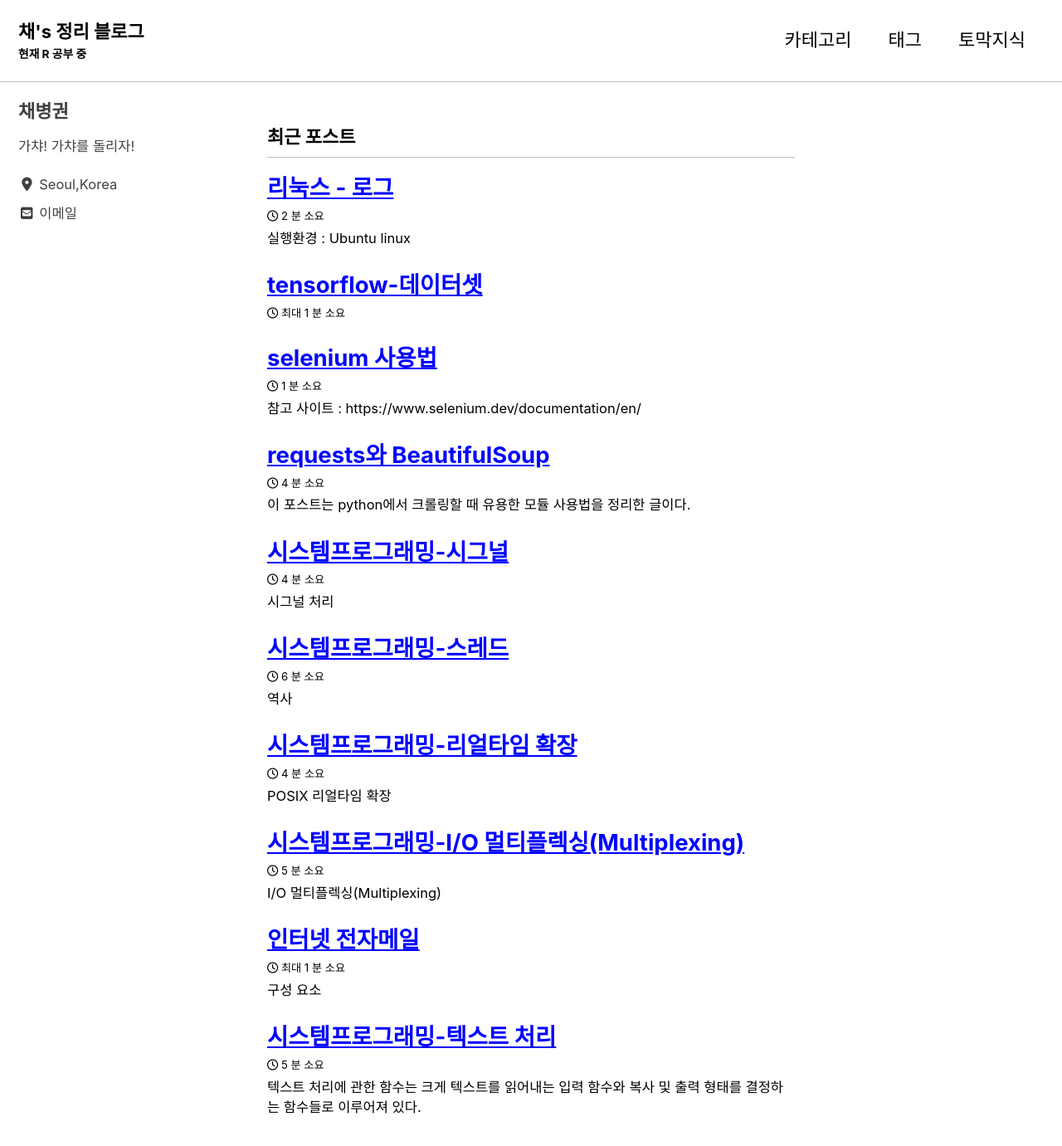
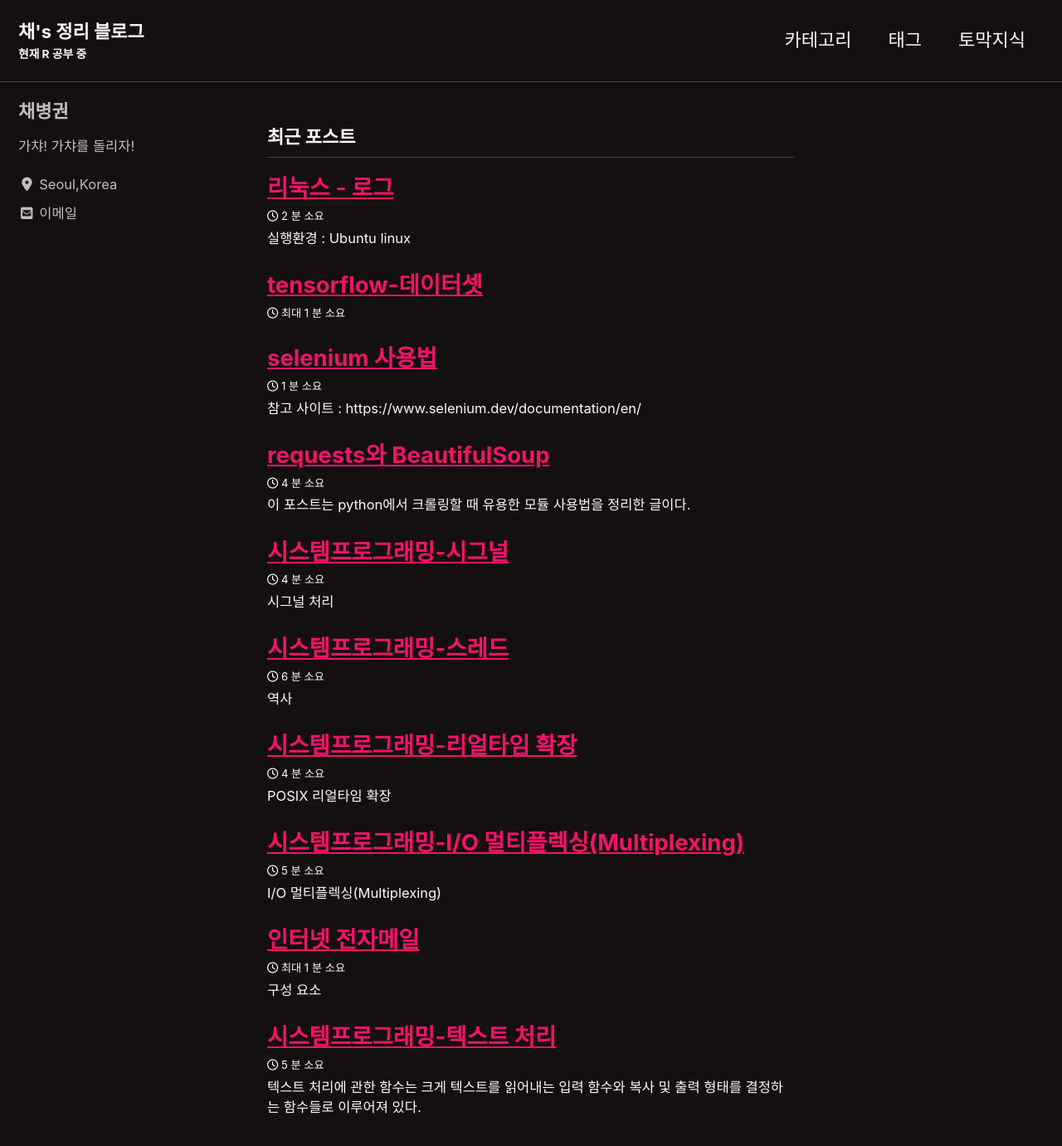
Before and after one commit to ByeongGwonChae/mynotebook, a Jekyll site: the page built from index.html, in a window 1280 px wide and 1400 px high. Shown: the top 1381 px of the window at 83% size. Built offline with Jekyll 4.4.1, drawn with Linux system fonts in a browser that asks for light colours; cached includes are drawn as plain includes; nearby versions of some CDN libraries; the list of posts is cut into pages by our own code.

Commit message:
Update _config.yml

```diff
--- a/_config.yml
+++ b/_config.yml
@@ -12,7 +12,7 @@
 
 # theme                  : "minimal-mistakes-jekyll"
 remote_theme           : "mmistakes/minimal-mistakes"
-minimal_mistakes_skin    : "contrast" #"default", "air", "aqua", "contrast", "dark", "dirt", "neon", "mint", "plum", "sunrise"
+minimal_mistakes_skin    : "neon" #"default", "air", "aqua", "contrast", "dark", "dirt", "neon", "mint", "plum", "sunrise"
 
 # Site Settings
 locale                   : "ko-KR"
```
